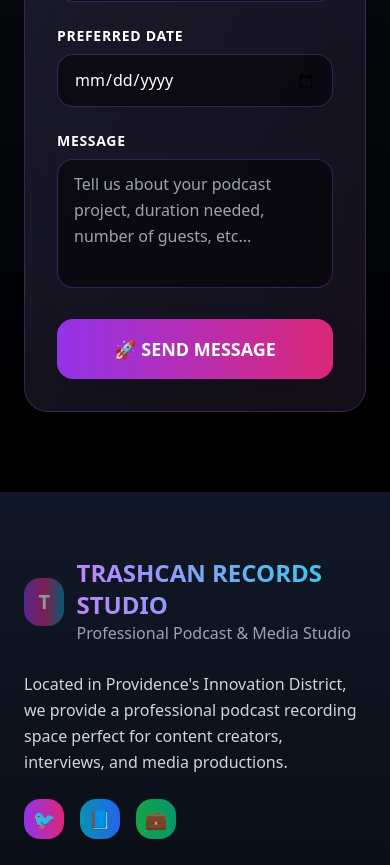
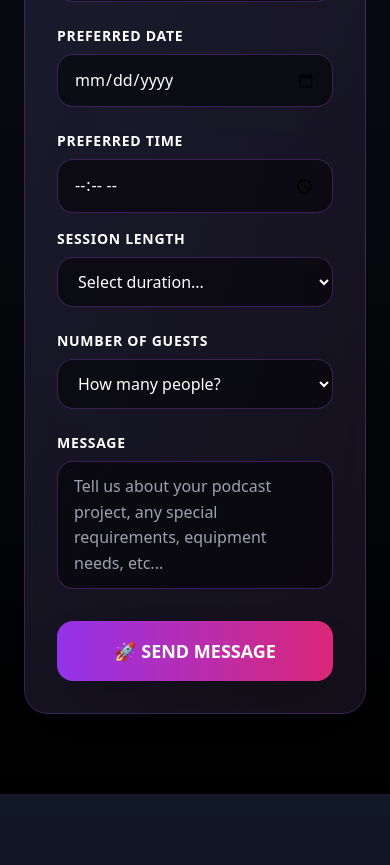
Before and after one commit to BTheCoderr/trashcanrecords-studio, a Next.js app: page / in a window 390 px wide. Shown: the part 9220-10085 px from the top of the page. Built offline with nearby package versions, Linux system fonts and the light colour scheme.

Commit message:
Add detailed booking fields: time, duration, and guest count

```diff
--- a/app/page.tsx
+++ b/app/page.tsx
@@ -27,6 +27,9 @@ export default function Home() {
           email: formData.get('email'),
           phone: formData.get('phone'),
           'booking-date': formData.get('booking-date'),
+          'booking-time': formData.get('booking-time'),
+          'session-duration': formData.get('session-duration'),
+          'guest-count': formData.get('guest-count'),
           message: formData.get('message')
         });
       }, 1000);
@@ -491,6 +494,49 @@ export default function Home() {
                       className="w-full px-4 py-3 bg-black/50 border border-purple-500/30 rounded-2xl text-white placeholder-gray-400 focus:outline-none focus:ring-2 focus:ring-purple-500 focus:border-purple-400 transition-all duration-300"
                     />
                   </div>
+                  <div className="grid md:grid-cols-2 gap-4">
+                    <div>
+                      <label htmlFor="booking-time" className="block text-sm font-bold text-white mb-2 uppercase tracking-wider">Preferred Time</label>
+                      <input
+                        type="time"
+                        id="booking-time"
+                        name="booking-time"
+                        className="w-full px-4 py-3 bg-black/50 border border-purple-500/30 rounded-2xl text-white placeholder-gray-400 focus:outline-none focus:ring-2 focus:ring-purple-500 focus:border-purple-400 transition-all duration-300"
+                      />
+                    </div>
+                    <div>
+                      <label htmlFor="session-duration" className="block text-sm font-bold text-white mb-2 uppercase tracking-wider">Session Length</label>
+                      <select
+                        id="session-duration"
+                        name="session-duration"
+                        className="w-full px-4 py-3 bg-black/50 border border-purple-500/30 rounded-2xl text-white focus:outline-none focus:ring-2 focus:ring-purple-500 focus:border-purple-400 transition-all duration-300"
+                      >
+                        <option value="">Select duration...</option>
+                        <option value="2-hours">2 Hours (Minimum - $150)</option>
+                        <option value="3-hours">3 Hours ($225)</option>
+                        <option value="4-hours">4 Hours ($300)</option>
+                        <option value="5-hours">5 Hours ($375)</option>
+                        <option value="6-hours">6 Hours ($450)</option>
+                        <option value="full-day">Full Day (8+ Hours)</option>
+                        <option value="custom">Custom Duration</option>
+                      </select>
+                    </div>
+                  </div>
+                  <div>
+                    <label htmlFor="guest-count" className="block text-sm font-bold text-white mb-2 uppercase tracking-wider">Number of Guests</label>
+                    <select
+                      id="guest-count"
+                      name="guest-count"
+                      className="w-full px-4 py-3 bg-black/50 border border-purple-500/30 rounded-2xl text-white focus:outline-none focus:ring-2 focus:ring-purple-500 focus:border-purple-400 transition-all duration-300"
+                    >
+                      <option value="">How many people?</option>
+                      <option value="1">1 Person (Solo)</option>
+                      <option value="2">2 People (Interview/Duo)</option>
+                      <option value="3-5">3-5 People (Small Group)</option>
+                      <option value="6-10">6-10 People (Medium Group)</option>
+                      <option value="11-15">11-15 People (Large Group)</option>
+                    </select>
+                  </div>
                   <div>
                     <label htmlFor="message" className="block text-sm font-bold text-white mb-2 uppercase tracking-wider">Message</label>
                     <textarea
@@ -499,7 +545,7 @@ export default function Home() {
                       rows={4}
                       required
                       className="w-full px-4 py-3 bg-black/50 border border-purple-500/30 rounded-2xl text-white placeholder-gray-400 focus:outline-none focus:ring-2 focus:ring-purple-500 focus:border-purple-400 transition-all duration-300 resize-none"
-                      placeholder="Tell us about your podcast project, duration needed, number of guests, etc..."
+                      placeholder="Tell us about your podcast project, any special requirements, equipment needs, etc..."
                     ></textarea>
                   </div>
                   <button
```
Also changed, not shown: public/contact-form.html (+14 -0 lines).
